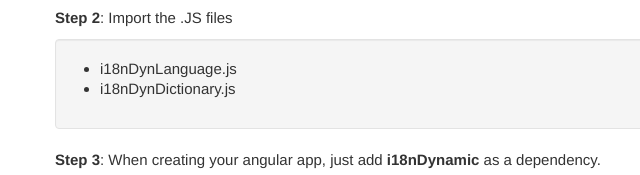
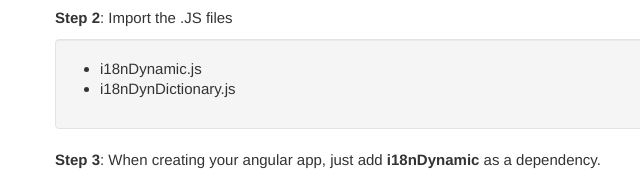
Before and after one commit to sbouchard/angular-dynamic-i18n, a plain HTML site: page index.html in a window 1280 px wide. Shown: the part 777-952 px from the top of the page, 0-640 px from the left. Drawn offline with nearby package versions, Linux system fonts and the light colour scheme; some packages are replaced by stand-ins of ours; a script that the page names is missing.

Commit message:
rename js file

```diff
--- a/index.html
+++ b/index.html
@@ -97,7 +97,7 @@
 				<p><strong>Step 2</strong>: Import the .JS files<br>
 					<div class="well">
 						<ul>
-							<li>i18nDynLanguage.js</li>
+							<li>i18nDynamic.js</li>
 							<li>i18nDynDictionary.js</li>
 						</ul>
 					</div>
@@ -186,7 +186,7 @@
 	<script type="text/javascript" src="js/bootstrap.min.js"></script>
 	<script type="text/javascript" src="http://ajax.googleapis.com/ajax/libs/angularjs/1.0.4/angular.min.js"></script>
 	<script type="text/javascript" src="http://code.angularjs.org/1.0.4/angular-bootstrap.min.js"></script>
-	<script type="text/javascript" src="js/i18nDynLanguage.js"></script>
+	<script type="text/javascript" src="js/i18nDynamic.js"></script>
 	<script type="text/javascript" src="js/i18nDynDictionary.js"></script>
 	<script type="text/javascript" src="js/demo-controller.js"></script>
 	<script>
--- a/js/i18nDynLanguage.js
+++ b/js/i18nDynamic.js
@@ -1,3 +1,4 @@
+
  "use strict";
 
 var i18nModule = angular.module('i18nDynamic', ['ngLocale']);
```
